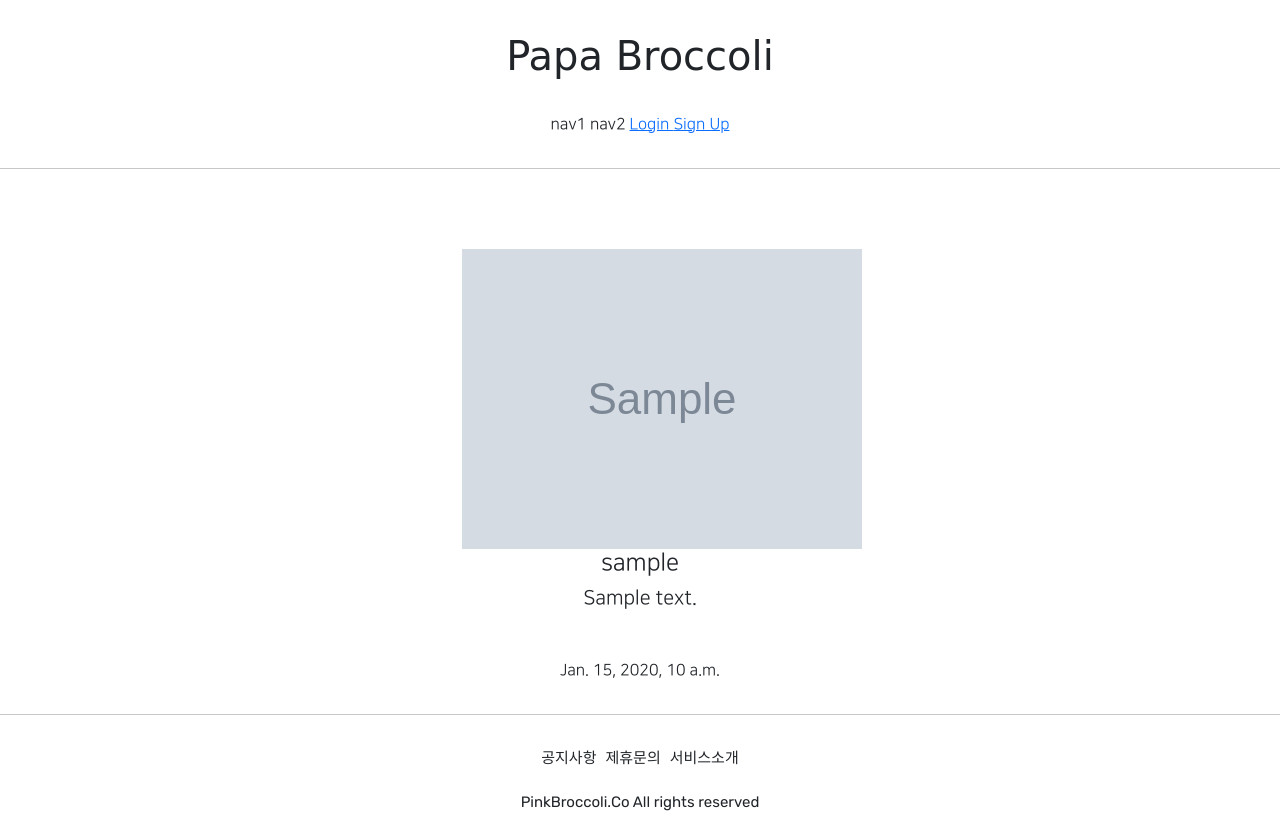
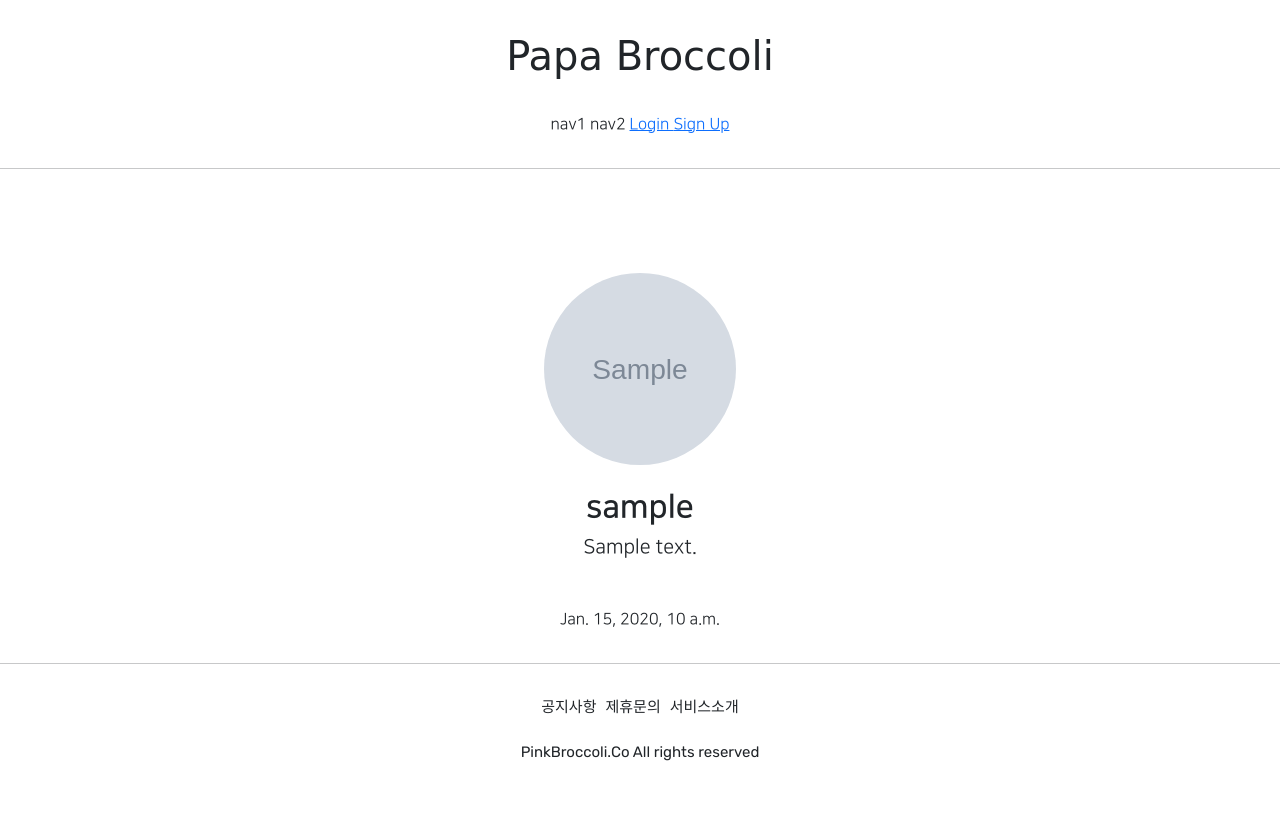
Before and after one commit to Minseong-COLI/practice, a Django app: page /account2/detail/1 in a window 1280 px wide. Shown: the top 818 px of the page. After the commit the page ends 761 px from the top, so only its background shows below. Run offline with Django 3.2, Linux system fonts and the light colour scheme; tables that the repository leaves empty hold one stand-in row (values such as "Sample post"); grey boxes marked "Sample" are stand-in pictures; parts of the project's set-up code (start-up, migrations or seed data) failed here and were passed over; some libraries are stand-ins or nearby versions; some web fonts are replaced.

Commit message:
2021.07.27 commit_3

```diff
--- a/accountapp2/templates/accountapp2/detail.html
+++ b/accountapp2/templates/accountapp2/detail.html
@@ -5,8 +5,10 @@
     <div class="text-center mw-500 m-auto">
         <div class="m-5">
             {% if target_user.profile %}
-                <img src="{{ target_user.profile.image.url }}" alt="profile image">
-                <h4>{{ target_user.profile.nickname }}</h4>
+                <img src="{{ target_user.profile.image.url }}"
+                     class="profile_image m-4"
+                     alt="profile image">
+                <h2 class="NNS_B">{{ target_user.profile.nickname }}</h2>
                 <h5>{{ target_user.profile.message }}</h5>
             {% else %}
                 <h4>
--- a/static/base.css
+++ b/static/base.css
@@ -23,3 +23,14 @@
     max-width: 500px;
     padding: 1rem 1.5rem;
 }
+
+.profile_image{
+    height: 12rem;
+    width: 12rem;
+    border-radius: 20rem;
+    object-fit: cover;
+}
+
+.NNS_B{
+    font-family: "NanumSquareB", cursive;
+}
```
